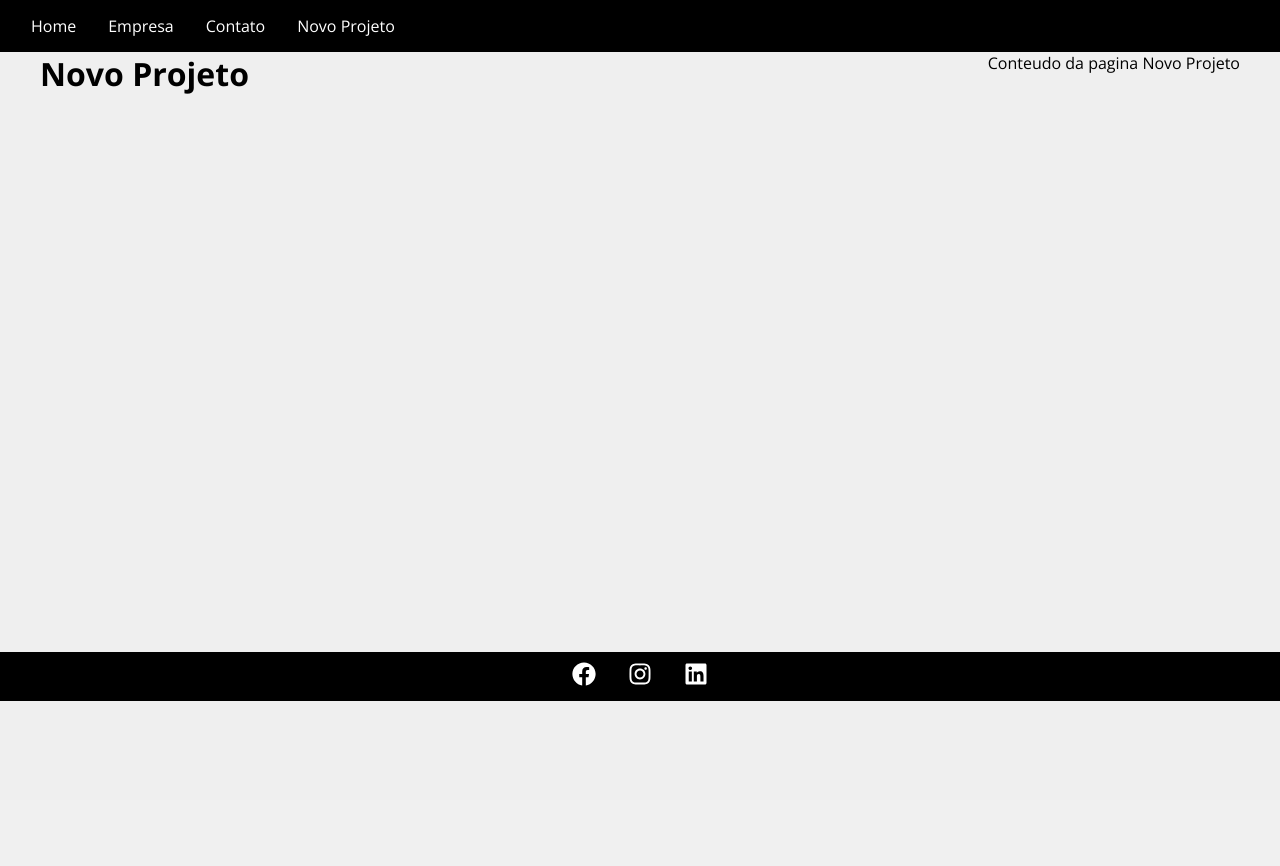
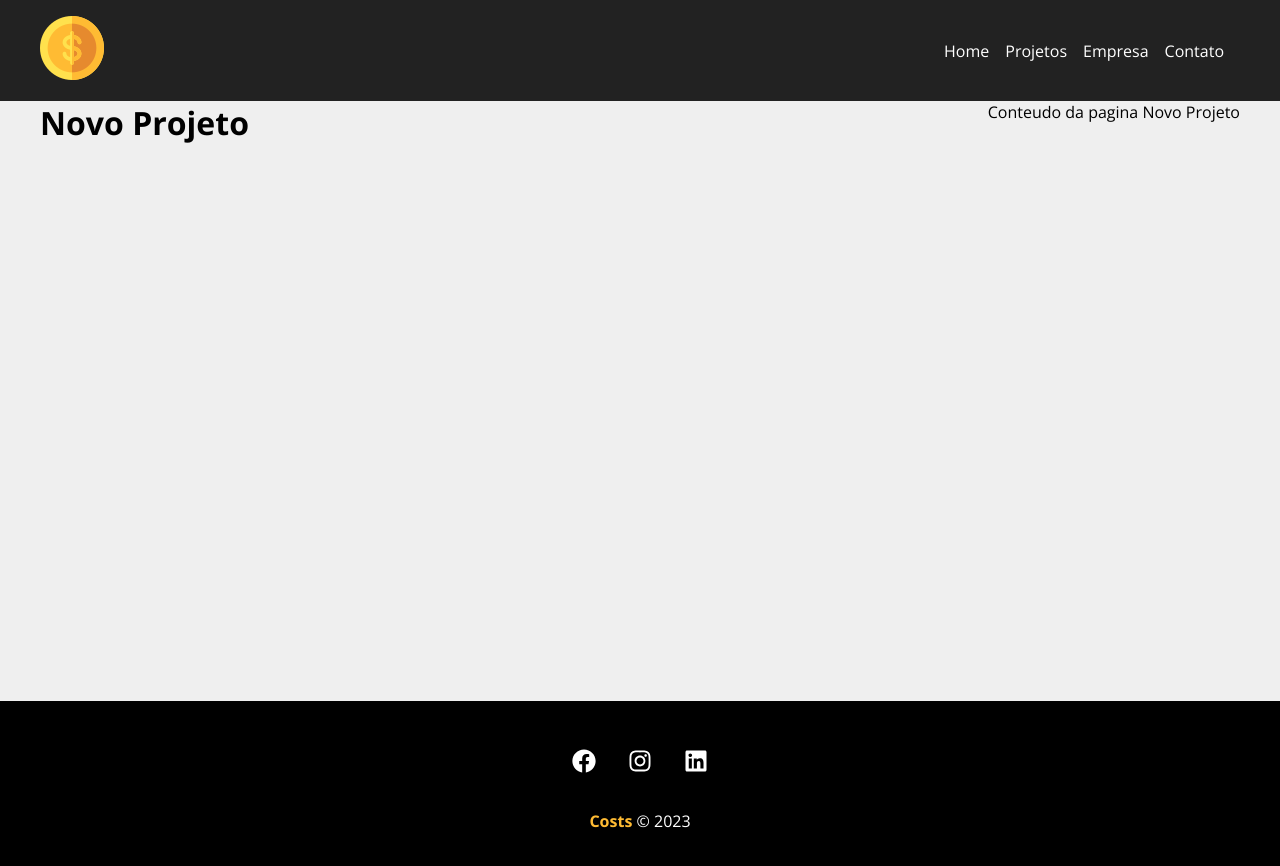
Before and after one commit to augustoOliveira1993/curso-react-youtube, a React (Vite) app: page /newProject in a window 1280 px wide. Shown: the top 866 px of the page. Before the commit the page ends 800 px from the top, so only its background shows below. Built offline with nearby package versions, Linux system fonts and the light colour scheme.

Commit message:
build: Navbar e Footer finalizado.

```diff
--- a/src/App.jsx
+++ b/src/App.jsx
@@ -6,6 +6,7 @@ import {Contact} from "./pages/Contact.jsx";
 import {NewProject} from "./pages/NewProject.jsx";
 import {NavBar} from "./components/layouts/NavBar.jsx";
 import {Container} from "./components/layouts/Container.jsx";
+import {Projects} from "./pages/Projects.jsx";
 
 function App() {
 
@@ -15,6 +16,7 @@ function App() {
             <Container customClass="min-height">
                 <Routes>
                     <Route path="/" element={<Home/>}/>
+                    <Route path="/projects" element={<Projects/>}/>
                     <Route path="/company" element={<Company/>}/>
                     <Route path="/contact" element={<Contact/>}/>
                     <Route path="/newProject" element={<NewProject/>}/>
--- a/src/components/layouts/Footer.jsx
+++ b/src/components/layouts/Footer.jsx
@@ -10,6 +10,7 @@ export const Footer = () => {
                     <li><FaInstagram /></li>
                     <li><FaLinkedin /></li>
                 </ul>
+                <p className={styles.copyRight}><span>Costs</span> &copy; 2023</p>
             </footer>
         </>
     );
--- a/src/components/layouts/Footer.module.css
+++ b/src/components/layouts/Footer.module.css
@@ -1,7 +1,7 @@
 .footer {
     background-color: #000;
     color: #fff;
-    padding: 10px;
+    padding: 3rem;
     text-align: center;
 }
 
@@ -10,7 +10,9 @@
     justify-content: center;
     align-items: center;
 }
-
+.socialList li:hover {
+    color: #ffbb33;
+}
 .socialList li {
     list-style: none;
     margin: 0 1rem;
@@ -20,3 +22,11 @@
     font-size: 1.5em;
     cursor: pointer;
 }
+.copyRight {
+    margin-top: 2rem;
+}
+
+.copyRight span {
+    font-weight: bold;
+    color: #ffbb33;
+}
--- a/src/components/layouts/NavBar.jsx
+++ b/src/components/layouts/NavBar.jsx
@@ -1,22 +1,31 @@
 import {Link} from "react-router-dom";
-import style from './NavBar.module.css'
+import styles from './NavBar.module.css'
+import {Container} from "./Container.jsx";
+
+import logo from '../../assets/costs_logo.png'
+
 export const NavBar = () => {
     return (
-        <>
-            <ul className={style.list}>
-                <li className={style.item}>
+        <nav className={styles.navbar}>
+          <Container>
+              <Link to="/">
+                  <img src={logo} alt="Costs Logo"/>
+              </Link>
+              <ul className={styles.list}>
+                  <li className={styles.item}>
                       <Link to="/">Home</Link>
                   </li>
-                <li className={style.item}>
+                  <li className={styles.item}>
+                      <Link to="/projects">Projetos</Link>
+                  </li>
+                  <li className={styles.item}>
                       <Link to="/company">Empresa</Link>
                   </li>
-                <li className={style.item}>
+                  <li className={styles.item}>
                       <Link to="/contact">Contato</Link>
                   </li>
-                <li className={style.item}>
-                    <Link to="/newProject">Novo Projeto</Link>
-                </li>
               </ul>
-        </>
+          </Container>
+        </nav>
     );
 };
--- a/src/components/layouts/NavBar.module.css
+++ b/src/components/layouts/NavBar.module.css
@@ -1,22 +1,24 @@
+.navbar {
+    justify-content: space-between;
+    background-color: #222;
+    padding: 1rem;
+}
+
 .list {
     display: flex;
     list-style: none;
-    background-color: black;
-    padding: 15px;
+    align-items: center;
 }
 
 .item {
-    color: white;
-    margin: 0 1rem;
+    margin-right: 1rem;
+}
+
+.item a {
+    color: #fff;
     text-decoration: none;
 }
 
 .item a:hover {
-    background-color: rgba(100, 108, 255, 0.32);
-    color: white;
+    color: #ffbb33;
 }
-
-.item a {
-    color: white;
-    text-decoration: none;
-}
--- /dev/null
+++ b/src/pages/Projects.jsx
@@ -0,0 +1,5 @@
+export const Projects = () => {
+    return (
+        <></>
+    );
+};
```
Lines whose indentation alone changed are shown as unchanged.
